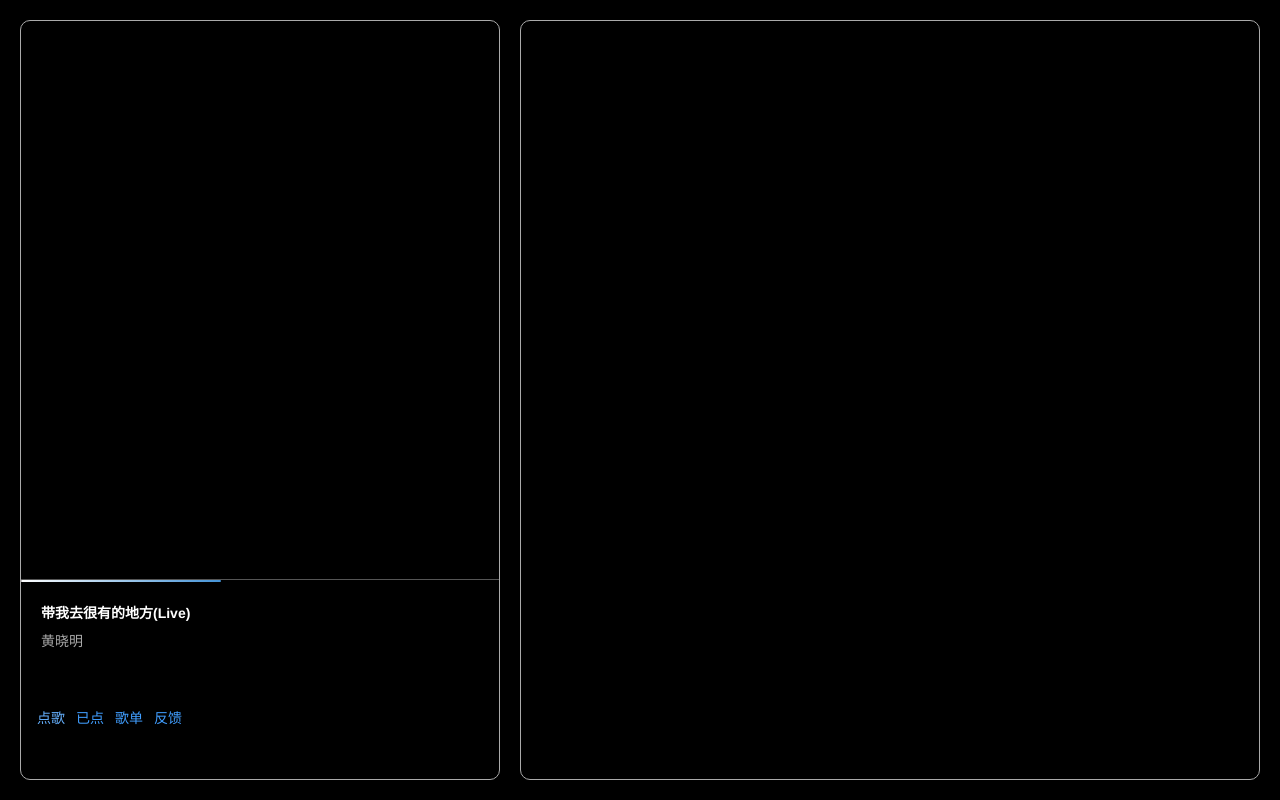
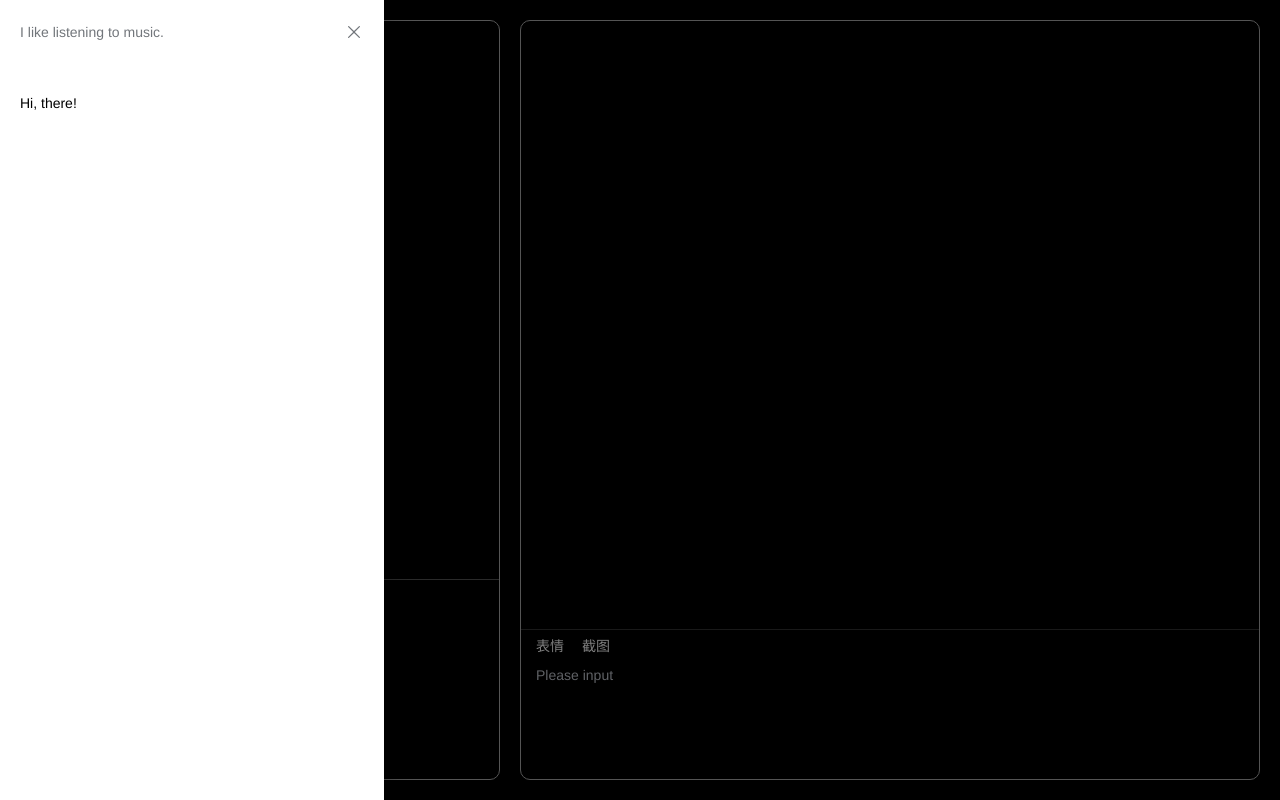
Before and after one commit to xiaxuening/chatRoom, a Vue app: page / in a window 1280 px wide. Both pictures are taken after a click on the button "点歌". Built offline with nearby package versions, Linux system fonts and the light colour scheme; a small style sheet from the web is missing.

Commit message:
新增聊天

```diff
--- a/src/views/Home.vue
+++ b/src/views/Home.vue
@@ -22,7 +22,7 @@
         </div>
         <div class="tool">
           <el-button-group>
-            <el-button type="text"><i class=" iconfont icon-yinlemusic215"></i>点歌</el-button>
+            <el-button type="text" @click="choosHandel"><i class=" iconfont icon-yinlemusic215"></i>点歌</el-button>
             <el-button type="text"><i class=" iconfont icon-right-1"></i>已点</el-button>
             <el-button type="text"><i class=" iconfont icon-shoucang1"></i>歌单</el-button>
             <el-button type="text"><i class=" iconfont icon-wenhao"></i>反馈</el-button>
@@ -30,8 +30,30 @@
         </div>
       </section>
     </div>
-    <div class="col chat-box"></div>
+    <div class="col chat-box">
+      <section class="chat-content"></section>
+      <section class="chat-input">
+        <div class="chat-input-tool">
+          <el-button type="text"><i class="iconfont icon-Happy-Wink"></i>表情</el-button>
+          <el-button type="text"><i class="iconfont icon-5jietu-1"></i>截图</el-button>
+        </div>
+        <div class="chat-input-value">
+          <el-input
+            v-model="textarea"
+            type="textarea"
+            placeholder="Please input"
+          />
+        </div>
+      </section>
+    </div>
   </el-main>
+  <el-drawer
+    v-model="drawer"
+    title="I like listening to music."
+    :direction="direction"
+  >
+    <span>Hi, there!</span>
+  </el-drawer>
 </template>
 
 <script>
@@ -41,23 +63,32 @@ export default {
   setup(props) {
     const bgColor = ref('#000')
     const color = ref('#fff')
+    const drawer = ref(false)
+    const direction = 'ltr'
+    const textarea = ref('')
     const lyricObj = reactive({
       lyricName: '带我去很有的地方(Live)',
       user: '黄晓明',
       play: true
     })
-    function aa(strings, ...values) {
-      console.log(strings);
-      console.log(values);
+    const choosHandel = _ => {
+      drawer.value = true
     }
-    let a = 1
-    let b = 2
-    let c = `小明今年`
-    const d = aa`${c}${a + b}岁了，该上学了`
-    console.log(d);
+    const kgplay = window.kgPlayerV2
+    // kgplay.player.initPlayer({
+    //   appid,//open.kugou.com颁发的appid
+    //   ticket,//有效凭证，见最底部"服务端获取ticket"
+    //   loadTime: 5000,//加载超时时长
+    //   playTime: 5000//播放超时时长
+    // })
+    console.log(kgplay)
     return {
       bgColor,
       color,
+      drawer,
+      direction,
+      choosHandel,
+      textarea,
       ...toRefs(lyricObj)
     }
   }
@@ -138,9 +169,51 @@ export default {
             padding 0 5px
 
 
-    .chat-box {
+    .chat-box
       flex 1
-      // width 60%
-    }
+      display flex
+      flex-direction column
+
+      .chat-input
+        height 150px
+        border-top 1px solid #333
+        display flex
+        flex-direction column
+
+        .chat-input-tool
+          height 30px
+          padding-left 10px
+
+          .el-button
+            color #fff
+
+            &:hover
+              color #409eff
+
+            .iconfont
+              margin-right 4px
+
+        .chat-input-value
+          flex 1
+          // padding 0px 10px
+
+          .el-textarea
+            height 100%
+
+
+      .chat-content
+        flex 1
+</style>
+<style lang="stylus">
+.chat-input
+  .chat-input-value
+    .el-textarea__inner
+      height 100%
+      border none
+      border-radius inherit
+      background transparent
+      color #fff
+      resize none
+      outline none
 
 </style>
```
